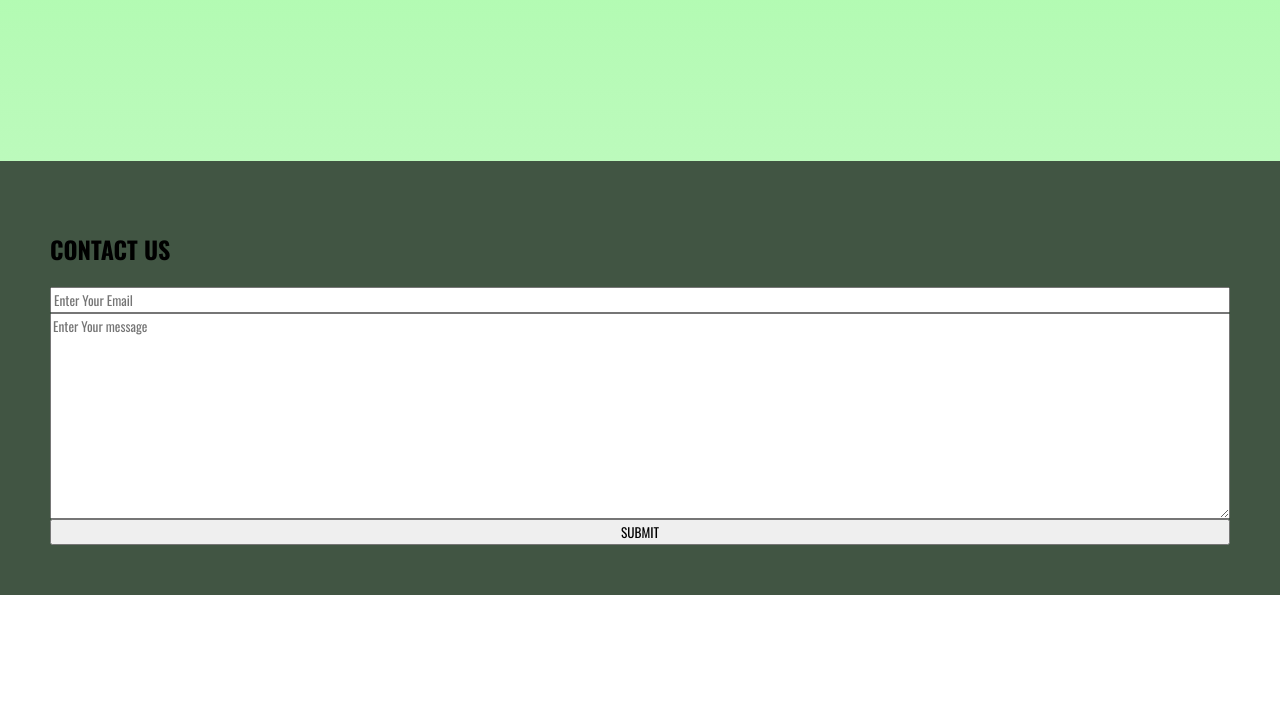
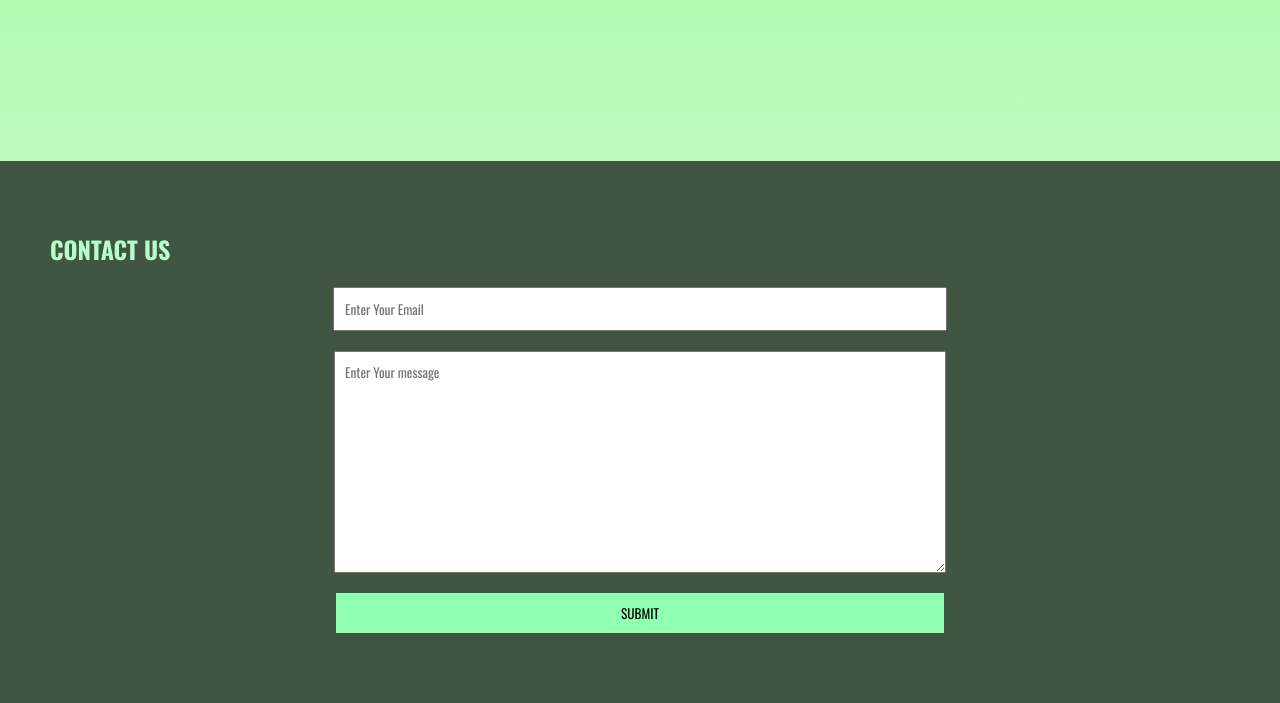
Before and after one commit to akashraveendran/django-scrap-handler, a Django app: page /home/ in a window 1280 px wide. Shown: the part 1639-2342 px from the top of the page. Before the commit the page ends 2234 px from the top, so only its background shows below. Run offline with Django 4.2, Linux system fonts and the light colour scheme.

Commit message:
completed contact section

```diff
--- a/templates/home.html
+++ b/templates/home.html
@@ -97,11 +97,29 @@
             min-height: 40vh;
             background: rgb(65, 85, 67);
             padding: 50px;
+            color: #b6fdcb;
         }
 
         .contact-form {
             display: flex;
             flex-direction: column;
+            justify-content: space-between;
+            align-items: center;
+
+        }
+
+        .contact-form input,
+        .contact-form textarea {
+            min-width: 50%;
+            margin-bottom: 20px;
+            padding: 10px 10px;
+        }
+
+        .submit-btn {
+            background: #8fffb0;
+            border: none;
+            padding: 10px 0;
+            width: 51.5%;
         }
     </style>
 </head>
@@ -155,7 +173,7 @@
         <form action="" class="contact-form">
             <input type="email" placeholder="Enter Your Email" required>
             <textarea name="" id="" cols="30" rows="10" placeholder="Enter Your message"></textarea>
-            <input type="submit" value="SUBMIT">
+            <input class="submit-btn" type="submit" value="SUBMIT">
         </form>
 
     </section>
```
